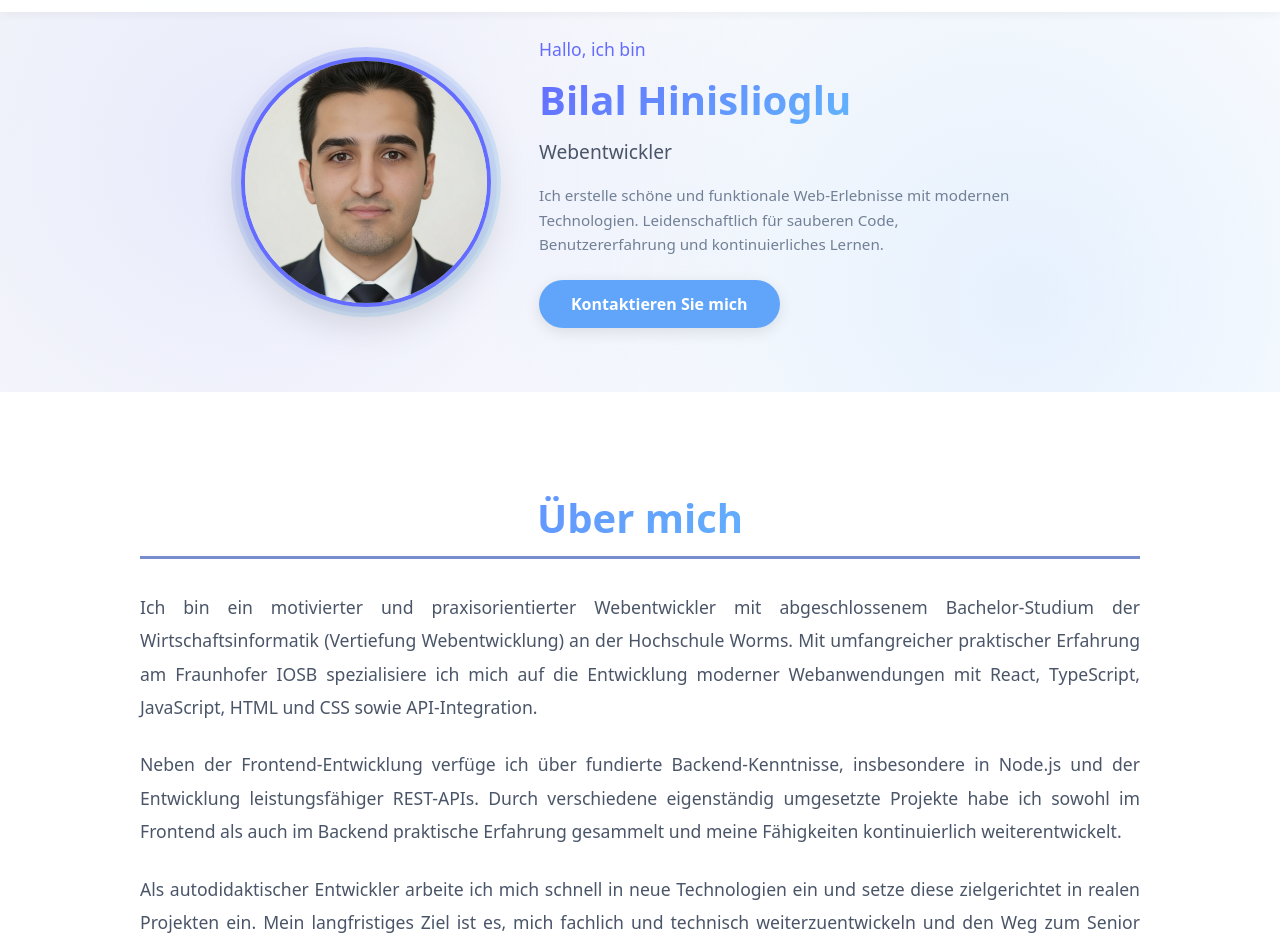
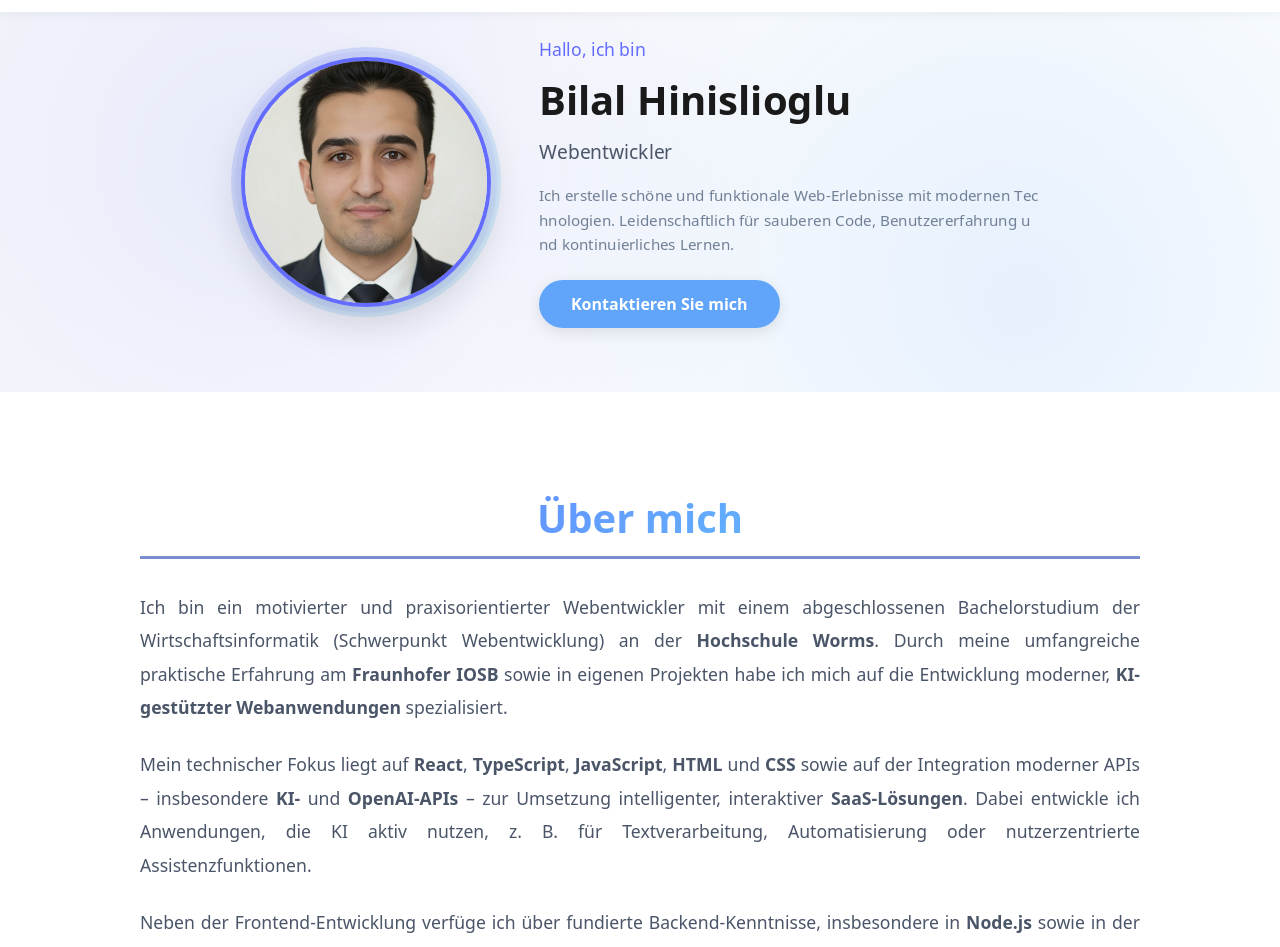
Before and after one commit to bilalsGitHub/portfolienew2026, a React (Vite) app: page / in a window 1280 px wide. Shown: the part 60-1007 px from the top of the page. Built offline with nearby package versions, Linux system fonts and the light colour scheme.

Commit message:
update 3.1

```diff
--- a/src/components/About.tsx
+++ b/src/components/About.tsx
@@ -74,9 +74,10 @@ export const About = () => {
         <div className="about-content">
           <div className="bio-section">
             <div className="bio-intro">
-              <p className="bio-text">{t.about.bio1}</p>
-              <p className="bio-text">{t.about.bio2}</p>
-              <p className="bio-text">{t.about.bio3}</p>
+              <p className="bio-text" dangerouslySetInnerHTML={{ __html: t.about.bio1 }} />
+              <p className="bio-text" dangerouslySetInnerHTML={{ __html: t.about.bio2 }} />
+              <p className="bio-text" dangerouslySetInnerHTML={{ __html: t.about.bio3 }} />
+              <p className="bio-text" dangerouslySetInnerHTML={{ __html: t.about.bio4 }} />
             </div>
 
             <div className="skills-section">
--- a/src/components/Hero.css
+++ b/src/components/Hero.css
@@ -124,6 +124,26 @@
   }
 }
 
+@keyframes fallDown {
+  0% {
+    opacity: 0;
+    transform: translateY(-50px) rotateZ(-10deg);
+  }
+  50% {
+    opacity: 1;
+  }
+  100% {
+    opacity: 1;
+    transform: translateY(0) rotateZ(0deg);
+  }
+}
+
+.falling-letter {
+  display: inline-block;
+  opacity: 0;
+  animation: fallDown 0.3s cubic-bezier(0.34, 1.56, 0.64, 1) forwards;
+}
+
 .hero-greeting {
   font-size: 1.1rem;
   color: var(--accent-primary);
@@ -134,10 +154,7 @@
 .hero-name {
   font-size: 2.5rem;
   margin: 0;
-  background: linear-gradient(135deg, var(--accent-primary), var(--accent-secondary));
-  -webkit-background-clip: text;
-  -webkit-text-fill-color: transparent;
-  background-clip: text;
+  color: var(--text-primary);
   margin-bottom: 0.5rem;
 }
 
@@ -167,6 +184,8 @@
   cursor: pointer;
   transition: all 0.3s ease;
   box-shadow: 0 4px 15px var(--shadow-md);
+  opacity: 0;
+  animation: fadeInUp 0.8s ease forwards;
 }
 
 .hero-cta:hover {
--- a/src/components/Hero.tsx
+++ b/src/components/Hero.tsx
@@ -9,6 +9,21 @@ export const Hero = () => {
     if (element) {
       element.scrollIntoView({ behavior: 'smooth' });
     }
+  };
+
+  const animateText = (text: string, baseDelay: number = 0) => {
+    return text.split('').map((char, index) => (
+      <span
+        key={index}
+        className="falling-letter"
+        style={{
+          animationDelay: `${baseDelay + index * 0.02}s`,
+          display: char === ' ' ? 'inline' : 'inline-block'
+        }}
+      >
+        {char === ' ' ? '\u00A0' : char}
+      </span>
+    ));
   };
 
   return (
@@ -28,13 +43,23 @@ export const Hero = () => {
             />
           </div>
           <div className="hero-text">
-            <p className="hero-greeting">{t.hero.greeting}</p>
-            <h1 className="hero-name">Bilal Hinislioglu</h1>
-            <h2 className="hero-title">{t.hero.title}</h2>
+            <p className="hero-greeting">
+              {animateText(t.hero.greeting, 0)}
+            </p>
+            <h1 className="hero-name">
+              {animateText('Bilal Hinislioglu', 0.15)}
+            </h1>
+            <h2 className="hero-title">
+              {animateText(t.hero.title, 0.6)}
+            </h2>
             <p className="hero-description">
-              {t.hero.description}
+              {animateText(t.hero.description, 0.9)}
             </p>
-            <button className="hero-cta" onClick={scrollToContact}>
+            <button
+              className="hero-cta"
+              onClick={scrollToContact}
+              style={{ animationDelay: '1.8s' }}
+            >
               {t.hero.contactBtn}
             </button>
           </div>
--- a/src/translations.ts
+++ b/src/translations.ts
@@ -17,9 +17,10 @@ export const translations = {
     },
     about: {
       title: 'Über mich',
-      bio1: 'Ich bin ein motivierter und praxisorientierter Webentwickler mit abgeschlossenem Bachelor-Studium der Wirtschaftsinformatik (Vertiefung Webentwicklung) an der Hochschule Worms. Mit umfangreicher praktischer Erfahrung am Fraunhofer IOSB spezialisiere ich mich auf die Entwicklung moderner Webanwendungen mit React, TypeScript, JavaScript, HTML und CSS sowie API-Integration.',
-      bio2: 'Neben der Frontend-Entwicklung verfüge ich über fundierte Backend-Kenntnisse, insbesondere in Node.js und der Entwicklung leistungsfähiger REST-APIs. Durch verschiedene eigenständig umgesetzte Projekte habe ich sowohl im Frontend als auch im Backend praktische Erfahrung gesammelt und meine Fähigkeiten kontinuierlich weiterentwickelt.',
-      bio3: 'Als autodidaktischer Entwickler arbeite ich mich schnell in neue Technologien ein und setze diese zielgerichtet in realen Projekten ein. Mein langfristiges Ziel ist es, mich fachlich und technisch weiterzuentwickeln und den Weg zum Senior Web Developer konsequent voranzutreiben.',
+      bio1: 'Ich bin ein motivierter und praxisorientierter Webentwickler mit einem abgeschlossenen Bachelorstudium der Wirtschaftsinformatik (Schwerpunkt Webentwicklung) an der <strong>Hochschule Worms</strong>. Durch meine umfangreiche praktische Erfahrung am <strong>Fraunhofer IOSB</strong> sowie in eigenen Projekten habe ich mich auf die Entwicklung moderner, <strong>KI-gestützter Webanwendungen</strong> spezialisiert.',
+      bio2: 'Mein technischer Fokus liegt auf <strong>React</strong>, <strong>TypeScript</strong>, <strong>JavaScript</strong>, <strong>HTML</strong> und <strong>CSS</strong> sowie auf der Integration moderner APIs – insbesondere <strong>KI-</strong> und <strong>OpenAI-APIs</strong> – zur Umsetzung intelligenter, interaktiver <strong>SaaS-Lösungen</strong>. Dabei entwickle ich Anwendungen, die KI aktiv nutzen, z. B. für Textverarbeitung, Automatisierung oder nutzerzentrierte Assistenzfunktionen.',
+      bio3: 'Neben der Frontend-Entwicklung verfüge ich über fundierte Backend-Kenntnisse, insbesondere in <strong>Node.js</strong> sowie in der Konzeption und Implementierung leistungsfähiger <strong>REST-APIs</strong>. Durch eigenständig realisierte KI- und Webprojekte habe ich sowohl im Frontend als auch im Backend praxisnahe Erfahrung gesammelt und meine Fähigkeiten kontinuierlich weiterentwickelt.',
+      bio4: 'Als autodidaktischer Entwickler arbeite ich mich schnell in neue Technologien und <strong>KI-Frameworks</strong> ein und setze diese zielgerichtet in realen Projekten ein. Mein langfristiges Ziel ist es, mich fachlich und technisch kontinuierlich weiterzuentwickeln und meinen Weg zum <strong>Senior Web Developer</strong> mit Schwerpunkt auf <strong>KI-gestützten Web- und SaaS-Anwendungen</strong> konsequent voranzutreiben.',
       skillsTitle: 'Technische Fähigkeiten',
       frontend: 'Frontend-Entwicklung',
       backend: 'Backend & Datenbank',
@@ -134,9 +135,10 @@ export const translations = {
     },
     about: {
       title: 'About Me',
-      bio1: "I'm a motivated and practice-oriented Web Developer with a completed Bachelor's degree in Business Informatics (Web Development specialization) from Hochschule Worms. With extensive practical experience at Fraunhofer IOSB, I specialize in developing modern web applications using React, TypeScript, JavaScript, HTML, and CSS, as well as API integration.",
-      bio2: 'Beyond frontend development, I have solid backend knowledge, particularly in Node.js and developing powerful REST APIs. Through various independently implemented projects, I have gained practical experience in both frontend and backend, continuously developing my skills.',
-      bio3: 'As a self-learning developer, I quickly familiarize myself with new technologies and apply them purposefully in real projects. My long-term goal is to continue developing professionally and technically, consistently advancing on the path to becoming a Senior Web Developer.',
+      bio1: "I'm a motivated and practice-oriented Web Developer with a completed Bachelor's degree in Business Informatics (Web Development specialization) from <strong>Hochschule Worms</strong>. Through my extensive practical experience at <strong>Fraunhofer IOSB</strong> and in personal projects, I have specialized in developing modern, <strong>AI-powered web applications</strong>.",
+      bio2: 'My technical focus is on <strong>React</strong>, <strong>TypeScript</strong>, <strong>JavaScript</strong>, <strong>HTML</strong>, and <strong>CSS</strong>, as well as the integration of modern APIs – especially <strong>AI</strong> and <strong>OpenAI APIs</strong> – for implementing intelligent, interactive <strong>SaaS solutions</strong>. I develop applications that actively use AI, for example, for text processing, automation, or user-centric assistance functions.',
+      bio3: 'Beyond frontend development, I have solid backend knowledge, particularly in <strong>Node.js</strong>, as well as in the design and implementation of powerful <strong>REST APIs</strong>. Through independently realized AI and web projects, I have gained hands-on experience in both frontend and backend and continuously developed my skills.',
+      bio4: 'As a self-learning developer, I quickly familiarize myself with new technologies and <strong>AI frameworks</strong> and apply them purposefully in real projects. My long-term goal is to continue developing professionally and technically, consistently advancing on the path to becoming a <strong>Senior Web Developer</strong> with a focus on <strong>AI-powered web and SaaS applications</strong>.',
       skillsTitle: 'Technical Skills',
       frontend: 'Frontend Development',
       backend: 'Backend & Database',
```
